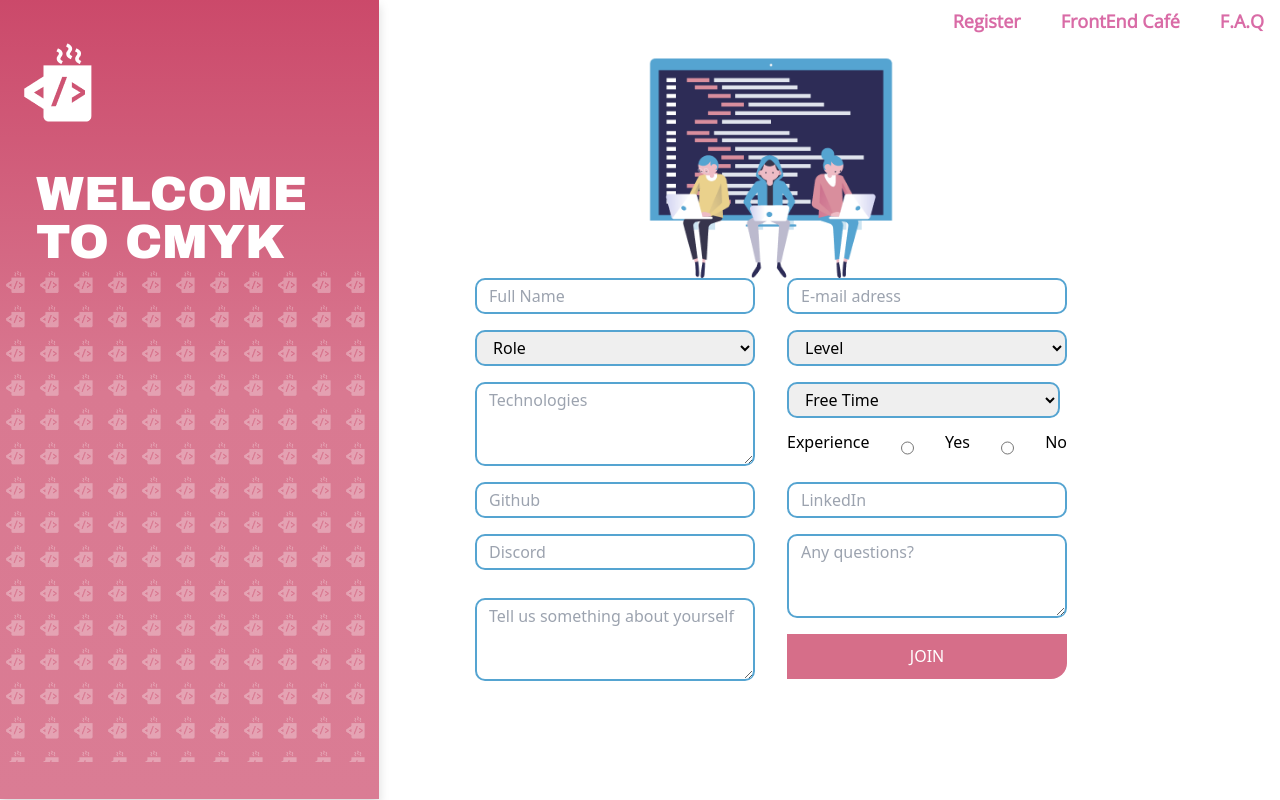
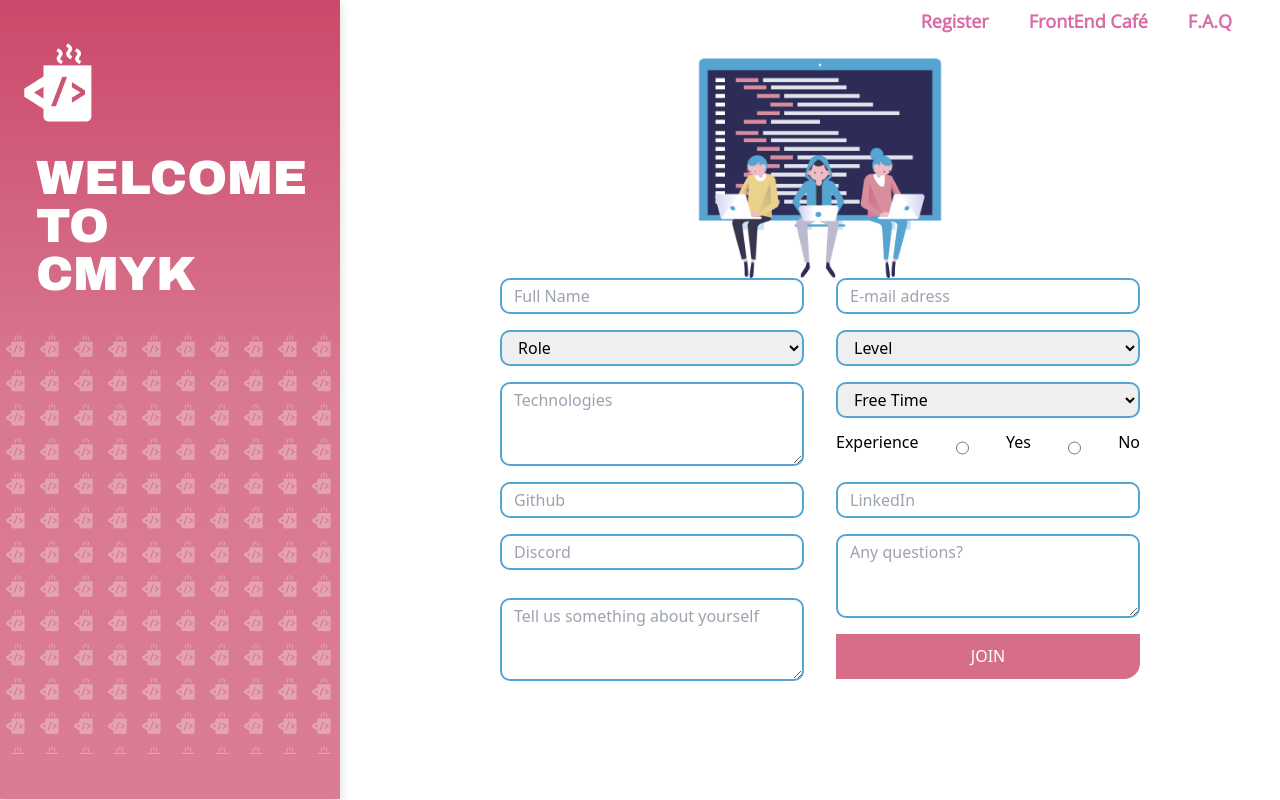
Before and after one commit to frontendcafe/cmyk-forest, a Next.js app in the folder app/: page / in a window 1280 px wide. Built offline with nearby package versions, Linux system fonts and the light colour scheme.

Commit message:
Bugs in css repaired

```diff
--- a/app/components/ui/Navbar.js
+++ b/app/components/ui/Navbar.js
@@ -4,7 +4,7 @@ const Navbar = (props) => {
   return (
     <>
       <nav>
-        <ul className="space-x-10 mr-4 mt-2 flex justify-end">
+        <ul className="space-x-10 mr-12 mt-2 flex justify-end">
           <li className="inline cursor-pointer font-bold">
             <Link href="/">
               <a className={props.className}>Register</a>
--- a/app/components/ui/Sidebar.js
+++ b/app/components/ui/Sidebar.js
@@ -6,7 +6,7 @@ const Sidebar = (props) => {
           <img src="./assets/img/vector2.png" alt="" className="ml-8" />
           <img src="./assets/img/vector.png" alt="" />
         </div>
-        <h1 className="mt-12 ml-9 text-5xl">{props.title}</h1>
+        <h1 className="mt-8 mb-8 ml-9 text-5xl pr-20  ">{props.title}</h1>
         {props.text}
         <div id="mosaic"></div>
       </section>
--- a/app/pages/faq.js
+++ b/app/pages/faq.js
@@ -10,7 +10,7 @@ const Faq = () => {
           id="sidebarblue"
           title="FAQ"
           text={
-            <p className="text-white ml-10 ">
+            <p className="text-white ml-10 mr-10  mt-10 mb-10 ">
               If you have any other questions you can always find us on
               <a
                 className="text-white font-bold text-base ml-1"
--- a/app/pages/index.js
+++ b/app/pages/index.js
@@ -13,7 +13,7 @@ export default function Home() {
       <div className="flex">
         <Sidebar id="sidebar" title="WELCOME TO CMYK" />
         <section
-          className=" ml-24 mt-5 flex flex-col items-center ml-8"
+          className="ml-40 mt-5 flex flex-col items-center"
           id="formcontainer"
         >
           <img src="./assets/img/CMYK.png" alt="" className="w-72" />
--- a/app/styles/globals.css
+++ b/app/styles/globals.css
@@ -4,14 +4,14 @@
 
 /* ID PROP PARA SIDEBAR */
 #sidebar {
-  width: 379px;
+  width: 340px;
   height: 100vh;
   background: linear-gradient(0deg, #da7c94 0%, #d97991 50.81%, #cb496a 100%);
   box-shadow: 0px 6px 10px rgba(0, 0, 0, 0.15);
 }
 
 #sidebarblue {
-  width: 379px;
+  width: 340px;
   height: 100vh;
   background: linear-gradient(180deg, #55a4d1 0%, #55a4d1 57.81%, #1472a8 100%);
   box-shadow: 0px 6px 10px rgba(0, 0, 0, 0.15);
@@ -63,7 +63,7 @@ textarea {
 }
 
 #freetime {
-  width: 17.063rem;
+  width: 19rem;
 }
 
 button {
@@ -72,7 +72,7 @@ button {
 }
 
 #mosaic {
-  height: 62vh;
+  height: 53vh;
   background-image: url(../public/assets/img/logo.png);
   background-repeat: repeat;
   background-size: 34px;
```
